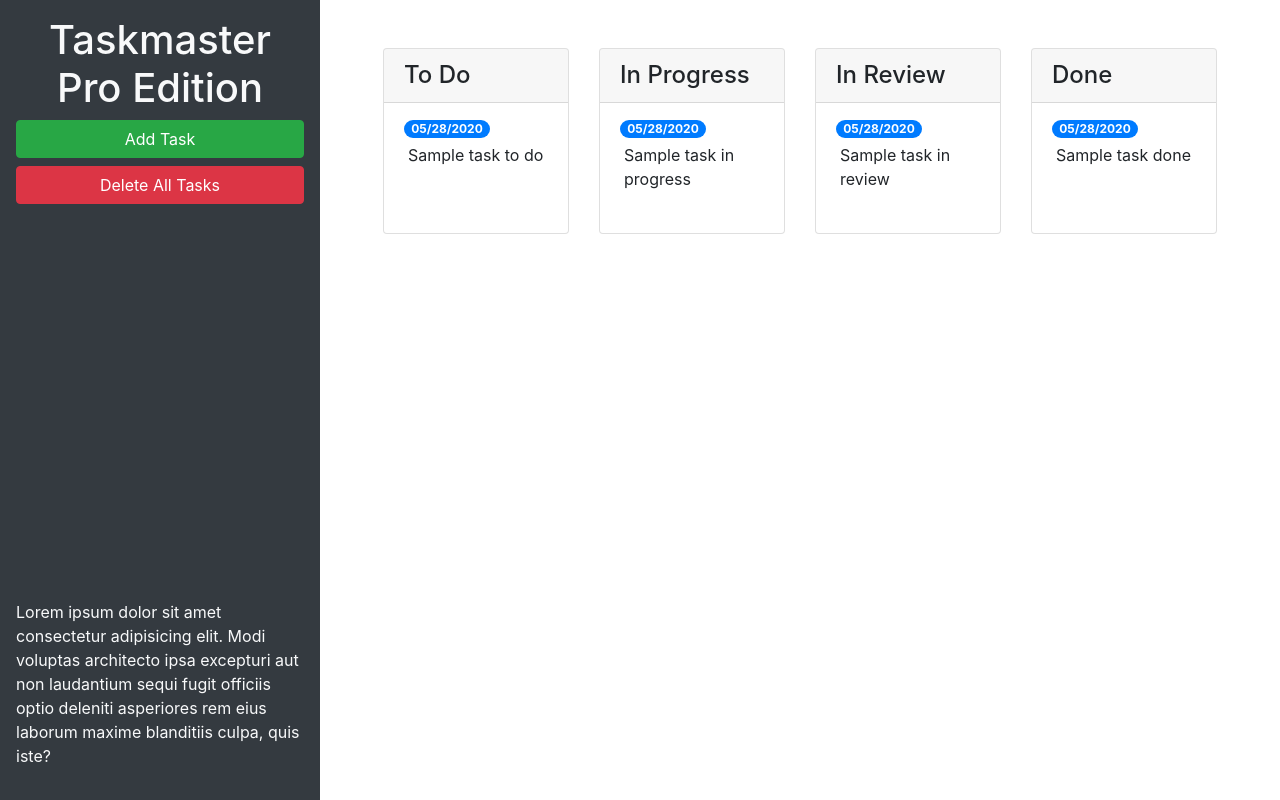
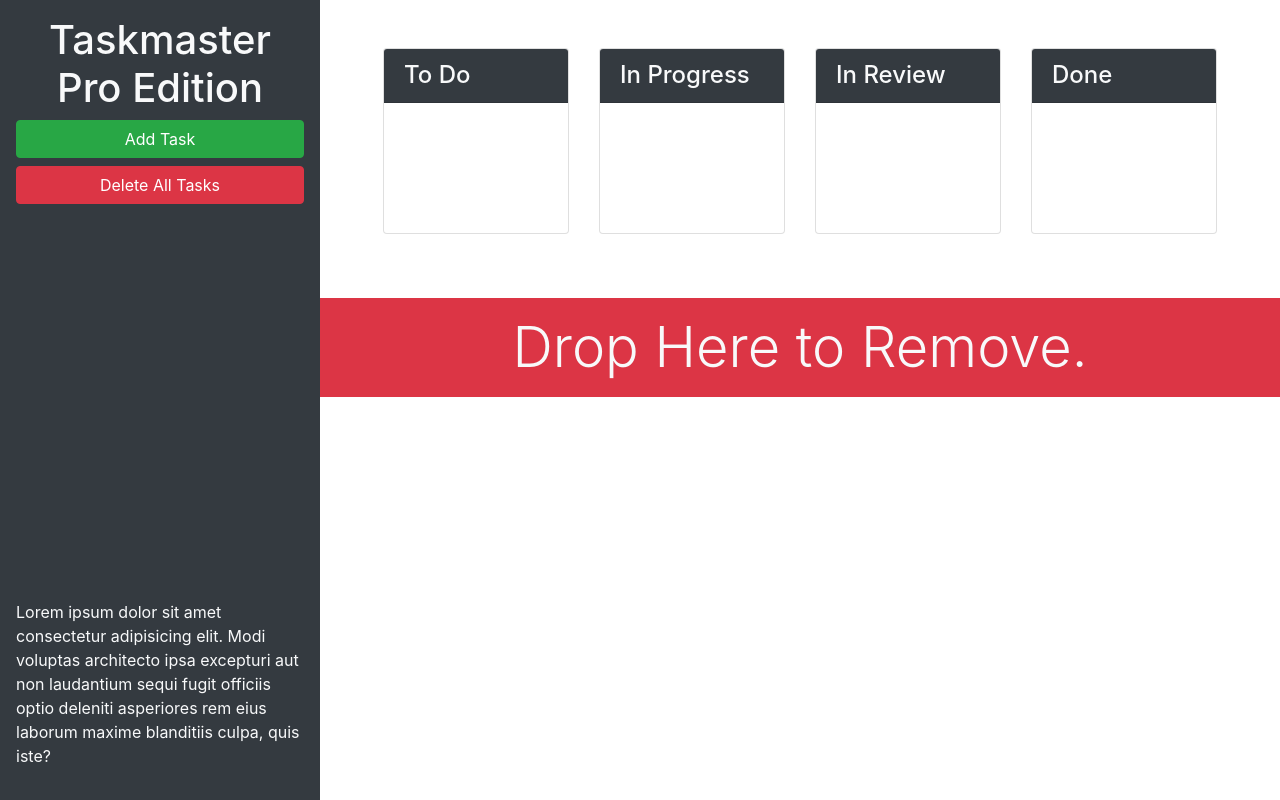
Before and after one commit to bgerner/taskmaster-pro, a plain HTML site: page index.html in a window 1280 px wide. Drawn offline with nearby package versions, Linux system fonts and the light colour scheme.

Commit message:
formatting header, adding color to cards, adding trash dropzone

```diff
--- a/index.html
+++ b/index.html
@@ -13,69 +13,74 @@
 <body>
 
   <div class="row min-vh-100 no-gutters">
-    <header class="col-12 col-lg-3 bg-dark text-light d-flex flex-column p-4 p-lg-3">
+    <header class="col-12 col-lg-3 bg-dark text-light sticky-top d-flex flex-column p-4 p-lg-3">
       <h1 class="text-center">Taskmaster Pro Edition</h1>
       <button id="create-task" class="btn btn-block btn-success" data-toggle="modal" data-target="#task-form-modal">Add
         Task</button>
       <button id="remove-tasks" class="btn btn-block btn-danger">Delete All Tasks</button>
-      <p class="mt-auto">Lorem ipsum dolor sit amet consectetur adipisicing elit. Modi voluptas architecto ipsa
+      <p class="mt-auto d-none d-lg-block">Lorem ipsum dolor sit amet consectetur adipisicing elit. Modi voluptas architecto ipsa
         excepturi aut non
         laudantium sequi fugit officiis optio deleniti asperiores rem eius laborum maxime blanditiis culpa, quis iste?
       </p>
     </header>
-    <main class="col-12 col-lg-9">
+    <main class="col-12 col-lg-9 d-flex flex-column">
       <div class="m-5 row justify-content-around">
         <div class="col-12 col-md-6 col-xl-3 mb-3">
           <div class="card">
-            <h4 class="card-header">
+            <h4 class="card-header bg-dark text-light">
               To Do
             </h4>
             <ul id="list-toDo" class="list-group list-group-flush">
               <li class="list-group-item">
-                <span class="badge badge-primary badge-pill">05/28/2020</span>
-                <p class="m-1">Sample task to do</p>
+                <span class="badge badge-primary badge-pill"></span>
+                <p class="m-1"></p>
               </li>
             </ul>
           </div>
         </div>
         <div class="col-12 col-md-6 col-xl-3 mb-3">
           <div class="card">
-            <h4 class="card-header">
+            <h4 class="card-header bg-dark text-light">
               In Progress
             </h4>
             <ul id="list-inProgress" class="list-group list-group-flush">
               <li class="list-group-item">
-                <span class="badge badge-primary badge-pill">05/28/2020</span>
-                <p class="m-1">Sample task in progress</p>
+                <span class="badge badge-primary badge-pill"></span>
+                <p class="m-1"></p>
               </li>
             </ul>
           </div>
         </div>
         <div class="col-12 col-md-6 col-xl-3 mb-3">
           <div class="card">
-            <h4 class="card-header">
+            <h4 class="card-header bg-dark text-light">
               In Review
             </h4>
             <ul id="list-inReview" class="list-group list-group-flush">
               <li class="list-group-item">
-                <span class="badge badge-primary badge-pill">05/28/2020</span>
-                <p class="m-1">Sample task in review</p>
+                <span class="badge badge-primary badge-pill"></span>
+                <p class="m-1"></p>
               </li>
             </ul>
           </div>
         </div>
         <div class="col-12 col-md-6 col-xl-3 mb-3">
           <div class="card">
-            <h4 class="card-header">
+            <h4 class="card-header bg-dark text-light">
               Done
             </h4>
             <ul id="list-done" class="list-group list-group-flush">
               <li class="list-group-item">
-                <span class="badge badge-primary badge-pill">05/28/2020</span>
-                <p class="m-1">Sample task done</p>
+                <span class="badge badge-primary badge-pill"></span>
+                <p class="m-1"></p>
               </li>
             </ul>
           </div>
+        </div>
+      </div>
+      <div id="trash">
+        <div class="w-100 bg-danger p-3 text-center text-light display-4 mt-auto">
+          Drop Here to Remove.
         </div>
       </div>
     </main>
```
